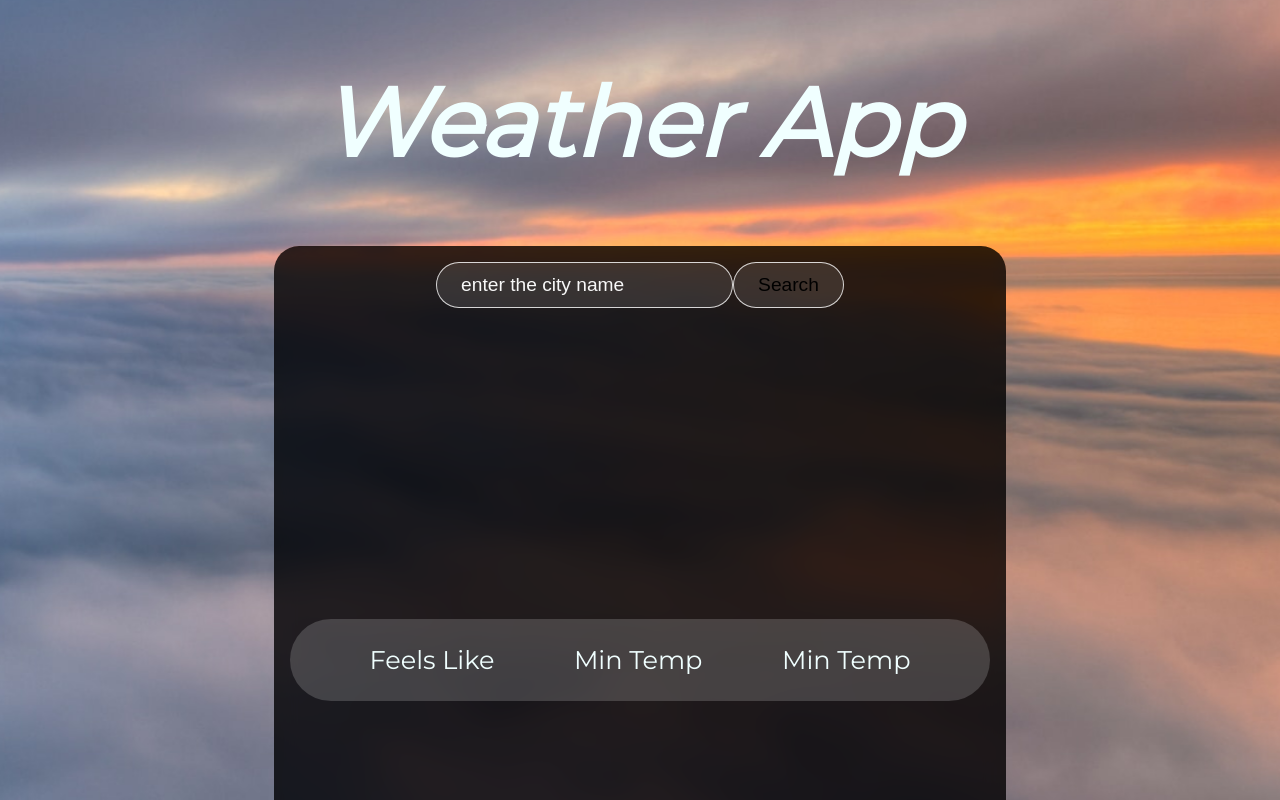
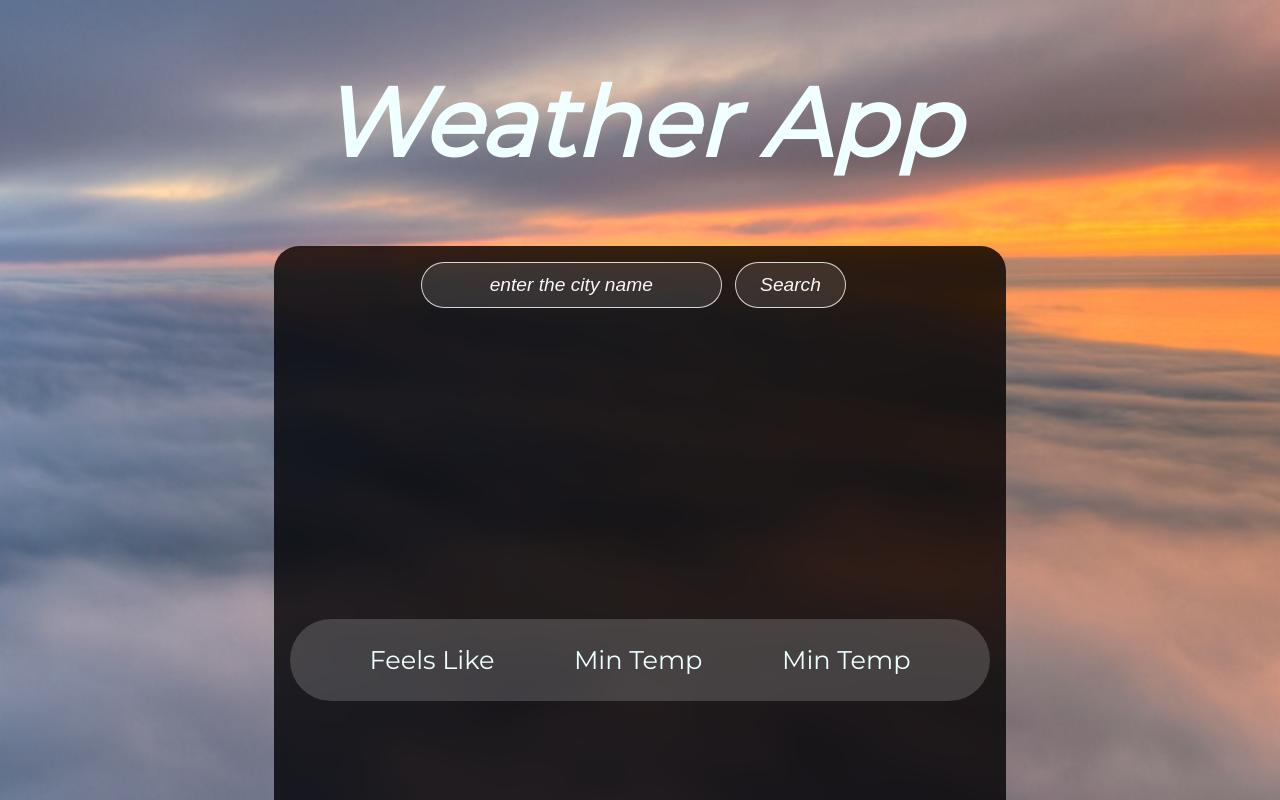
Before and after one commit to kc-exe/WeatherAppReact, a React (Create React App) app: page / in a window 1280 px wide. Shown: the top 800 px of the page. Built offline with nearby package versions, Linux system fonts and the light colour scheme.

Commit message:
Changed Input area Style

```diff
--- a/public/styles.css
+++ b/public/styles.css
@@ -23,6 +23,10 @@ p {
   padding: 1rem;
 }
 .inputValue {
+  text-align: center;
+  color: #f8f8f8;
+  font-style: italic;
+  margin-right: 2%;
   padding: 0.7rem 1.5rem;
   font-size: 1.2rem;
   border-radius: 25px;
```
